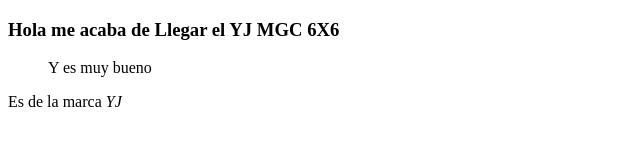
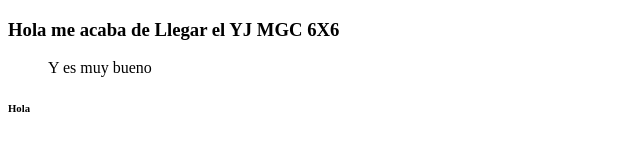
Before and after one commit to Iker-Glz/Test, a plain HTML site: page index.html in a window 1280 px wide. Shown: the whole page, without its empty margins (0-640 px from the left). Drawn offline with Linux system fonts and the light colour scheme.

Commit message:
edite la parte de de que marca es y puse Hola

```diff
--- a/index.html
+++ b/index.html
@@ -8,7 +8,7 @@
     <body>
         <h3>Hola me acaba de Llegar el YJ MGC 6X6</h3>
         <blockquote>Y es muy bueno</blockquote>
-        <p>Es de la marca <cite>YJ</cite></p>
+        <h6> Hola</h6>
     	<br/>
     </body>
 
```
